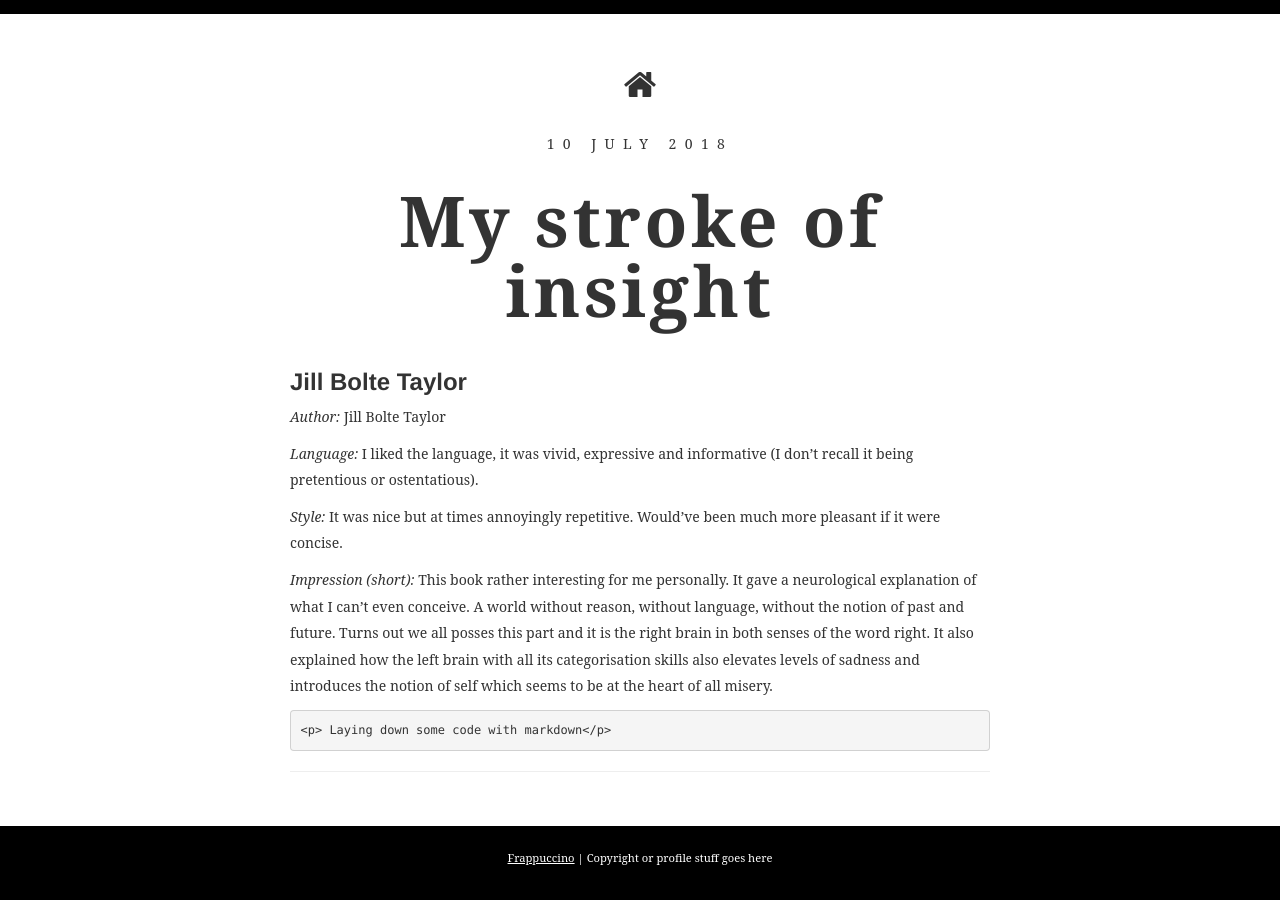
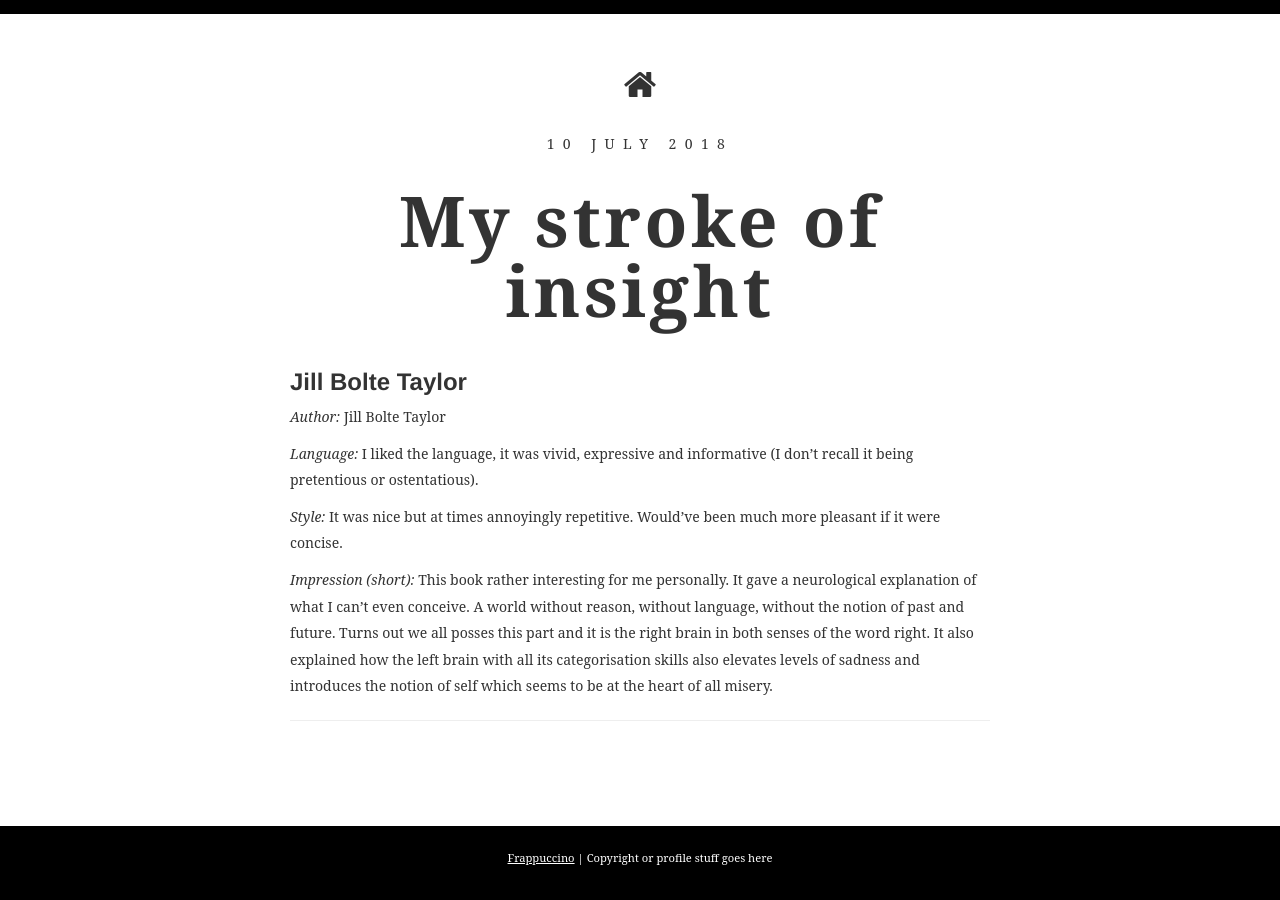
Before and after one commit to gleaned/gleaned.github.io, a Jekyll site: the page built from _posts/2018-07-10-firstpost.md, in a window 1280 px wide. Built offline with Jekyll 4.4.1, drawn with Linux system fonts in a browser that asks for light colours; some web fonts are replaced.

Commit message:
/ ‘_posts/2018-07-10-firstpost.md’

```diff
--- a/_posts/2018-07-10-firstpost.md
+++ b/_posts/2018-07-10-firstpost.md
@@ -11,5 +11,3 @@ subtitle: Jill Bolte Taylor
 *Style:* It was nice but at times annoyingly repetitive. Would've been much more pleasant if it were concise.
 
 *Impression (short):* This book rather interesting for me personally. It gave a neurological explanation of what I can't even conceive. A world without reason, without language, without the notion of past and future. Turns out we all posses this part and it is the right brain in both senses of the word right. It also explained how the left brain with all its categorisation skills also elevates levels of sadness and introduces the notion of self which seems to be at the heart of all misery.
-
-	<p> Laying down some code with markdown</p>
```
